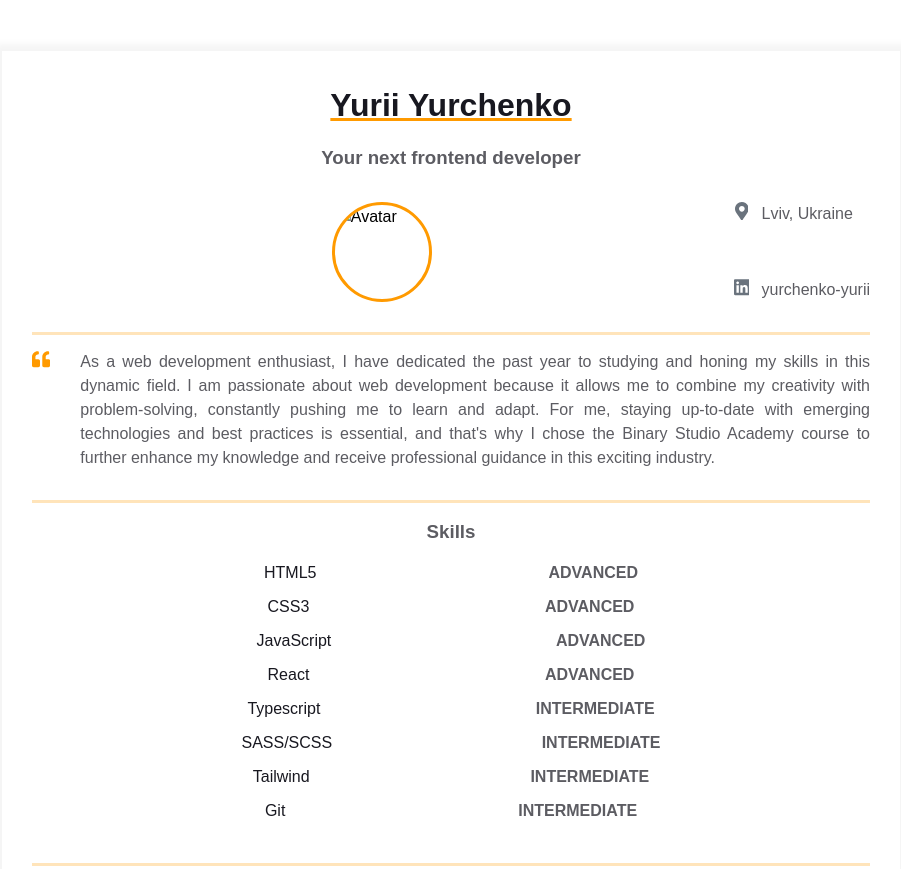
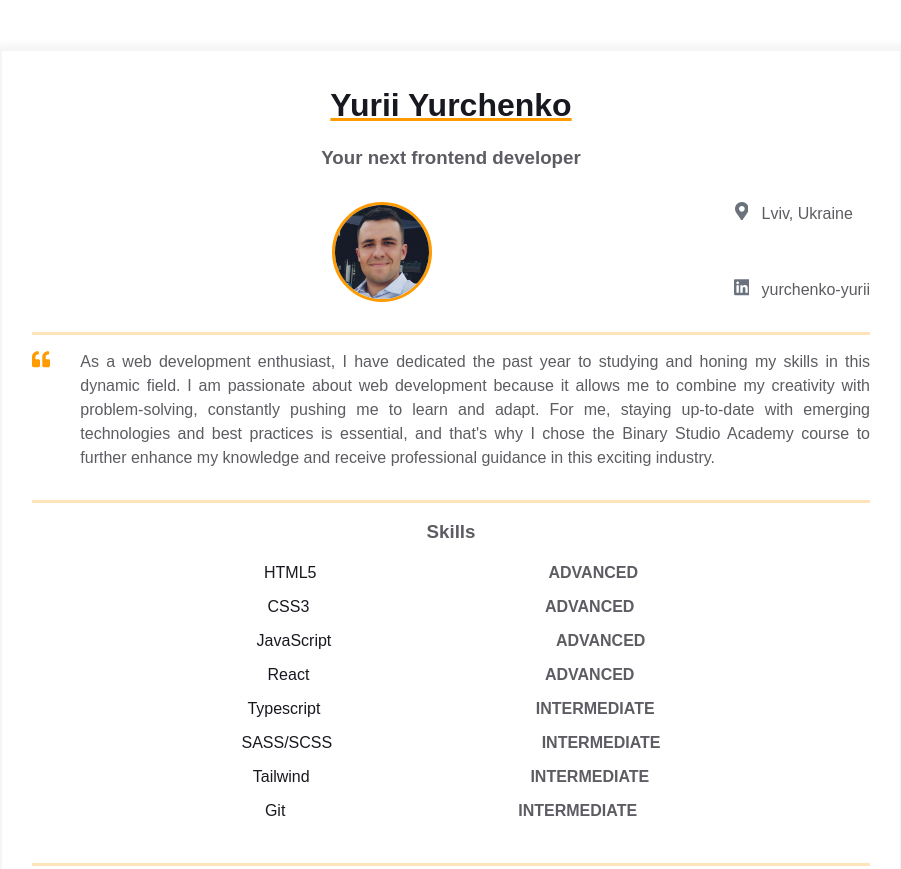
Before and after one commit to yurchenko08/homepage, a plain HTML site: page index.html in a window 1280 px wide. Shown: the top 869 px of the page, without its empty margins (189-1090 px from the left). Drawn offline with Linux system fonts and the light colour scheme.

Commit message:
add profile photo

```diff
--- a/index.html
+++ b/index.html
@@ -22,7 +22,7 @@
               <div class="contact-info__block contact-info__block--center">
                 <img
                   class="contact-info__avatar"
-                  src="assets/avatar.png"
+                  src="assets/profile.jpg"
                   alt="Avatar"
                 />
               </div>
```
Also changed, not shown: assets/profile.jpg (added).
